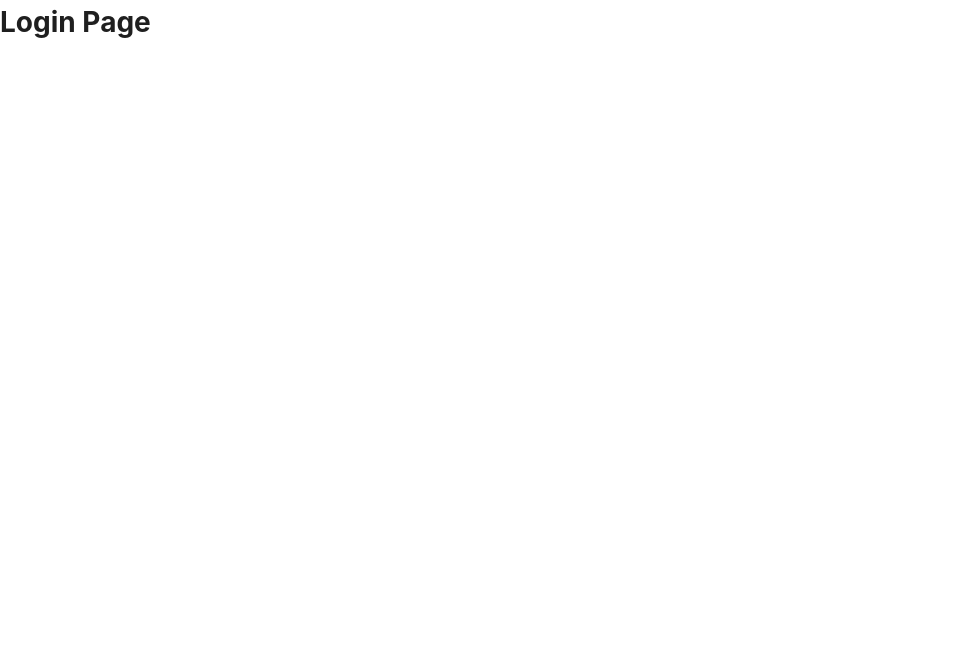
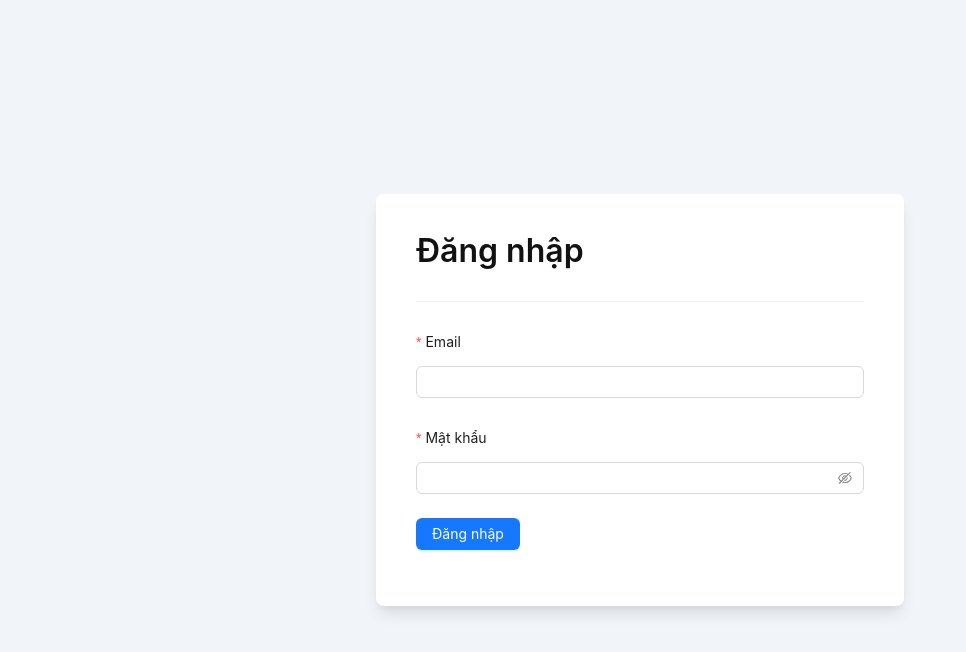
Before and after one commit to chauphuxd/book-fe, a React (Vite) app: page /login in a window 1280 px wide. Shown: the top 652 px of the page, without its empty margins (0-966 px from the left). Built offline with nearby package versions, Linux system fonts and the light colour scheme.

Commit message:
create login

```diff
--- a/package.json
+++ b/package.json
@@ -21,6 +21,7 @@
     "react": "18.3.1",
     "react-dom": "18.3.1",
     "react-router-dom": "6.27.0",
+    "react-spinners": "0.14.1",
     "sass": "1.80.4"
   },
   "devDependencies": {
--- /dev/null
+++ b/src/components/context/app.context.tsx
@@ -0,0 +1,41 @@
+import { createContext, useContext, useState } from "react";
+
+interface IAppContext {
+    isAuthenticated: boolean;
+    setIsAuthenticated: (v: boolean) => void;
+    setUser: (v: IUser) => void
+    user: IUser | null;
+    isAppLoading: boolean;
+    setIsAppLoading: (v: boolean) => void;
+}
+
+const CurrentAppContext = createContext<IAppContext | null>(null);
+
+type TProps = {
+    children: React.ReactNode
+}
+
+export const AppProvider = (props: TProps) => {
+    const [isAuthenticated, setIsAuthenticated] = useState<boolean>(false)
+    const [user, setUser] = useState<IUser | null>(null)
+    const [isAppLoading, setIsAppLoading] = useState<boolean>(true)
+
+
+    return (
+        <CurrentAppContext.Provider value={{ isAuthenticated, user, setIsAuthenticated, setUser, isAppLoading, setIsAppLoading }}>
+            {props.children}
+        </CurrentAppContext.Provider>
+    );
+};
+
+export const useCurrentApp = () => {
+    const currentAppContext = useContext(CurrentAppContext);
+
+    if (!currentAppContext) {
+        throw new Error(
+            "useCurrentApp has to be used within <CurrentUserContext.Provider>"
+        );
+    }
+
+    return currentAppContext;
+};
--- a/src/components/layout/app.header.tsx
+++ b/src/components/layout/app.header.tsx
@@ -1,7 +1,19 @@
+import { useCurrentApp } from "components/context/app.context";
+import { useEffect } from "react";
+import { fetchAccountAPI } from "services/api";
+
 const AppHeader = () => {
+
+  const { user } = useCurrentApp();
+
+
+
   return (
     <header>
       <h1>App Header</h1>
+      <div className="">
+        {JSON.stringify(user)}
+      </div>
     </header>
   );
 }
--- a/src/layout.tsx
+++ b/src/layout.tsx
@@ -1,11 +1,39 @@
 import { Outlet } from "react-router-dom";
 import AppHeader from "./components/layout/app.header";
+import { fetchAccountAPI } from "services/api";
+import { useCurrentApp } from "components/context/app.context";
+import { useEffect } from "react";
+import PacmanLoader from "react-spinners/PacmanLoader";
 
 function Layout() {
+    const { setUser, setIsAuthenticated, isAppLoading, setIsAppLoading } = useCurrentApp();
+
+    useEffect(() => {
+        const fectchAccount = async () => {
+            const res = await fetchAccountAPI();
+            if (res.data) {
+                setUser(res.data.user)
+                setIsAuthenticated(true)
+            }
+            setIsAppLoading(false)
+        }
+
+        fectchAccount();
+    }, [])
     return (
         <>
-            <AppHeader/>
-            <Outlet />
+            {isAppLoading === false ?
+                <div>
+                    <AppHeader />
+                    <Outlet />
+
+                </div> :
+                <div style={{ position: "fixed", top: "50%", left: "50%", transform: "translate(-50%, -50%)" }}>
+                    <PacmanLoader
+                        color="#36d6b4"
+                        size={30}
+                    />
+                </div>}
         </>
     );
 }
--- a/src/main.tsx
+++ b/src/main.tsx
@@ -9,6 +9,7 @@ import AboutPage from "pages/client/about.tsx";
 import LoginPage from "pages/client/auth/login.tsx";
 import RegisterPage from "pages/client/auth/register.tsx";
 import "styles/global.scss";
+import { AppProvider } from "components/context/app.context.tsx";
 const router = createBrowserRouter([
     {
         path: "/",
@@ -38,7 +39,9 @@ const router = createBrowserRouter([
 createRoot(document.getElementById("root")!).render(
     <StrictMode>
         <App>
-            <RouterProvider router={router} />
+            <AppProvider>
+                <RouterProvider router={router} />
+            </AppProvider>
         </App>
     </StrictMode>
 );
--- a/src/pages/client/auth/login.tsx
+++ b/src/pages/client/auth/login.tsx
@@ -1,9 +1,17 @@
-import { message } from "antd";
-import { useEffect } from "react";
-import { useLocation } from "react-router-dom";
+import { Divider, Input, message, Form, Button, FormProps, App } from "antd";
+import { useEffect, useState } from "react";
+import { Link, useNavigate } from "react-router-dom";
+import './register.scss'
+import { loginAPI } from 'services/api';
+import { useCurrentApp } from "components/context/app.context";
+
+
+type FieldType = {
+    username?: string;
+    password?: string;
+};
 
 const LoginPage = () => {
-    const location = useLocation();
 
     useEffect(() => {
         const successMessage = localStorage.getItem("successMessage");
@@ -12,10 +20,105 @@ const LoginPage = () => {
             localStorage.removeItem("successMessage");
         }
     }, []);
+
+    const navigate = useNavigate();
+    const { notification } = App.useApp();
+
+
+    const [isSubmit, setIsSubmit] = useState(false);
+    const { setIsAuthenticated, setUser } = useCurrentApp()
+
+
+    const onFinish: FormProps<FieldType>["onFinish"] = async (values) => {
+        setIsSubmit(true)
+        console.log(values)
+        const res = await loginAPI(values)
+        //success
+        if (res.data) {
+            setIsAuthenticated(true)
+            setUser(res.data.user)
+            const token = res.data.access_token;
+            localStorage.setItem('access_token', token);
+            localStorage.setItem("successMessage", "Đăng nhập thành công");
+            navigate('/')
+        } else {
+            notification.error({
+                message: 'Có lỗi xảy ra',
+                description:
+                    res.message && Array.isArray(res.message) ? res.message[0] : res.message,
+                duration: 2
+
+            })
+        }
+
+        setIsSubmit(false)
+    };
+
     return (
         <div>
-            <h1>Login Page</h1>
-        </div>
+            <div className="login-page">
+                <main className="main">
+                    <div className="container">
+                        <section className="wrapper">
+                            <div className="heading">
+                                <h2 className="text text-large">
+                                    Đăng nhập
+                                </h2>
+                                <Divider />
+                            </div>
+                            <Form
+                                name="form-register"
+                                onFinish={onFinish}
+                                autoComplete="off"
+                            >
+                                <Form.Item<FieldType>
+                                    labelCol={{ span: 24 }} //whole column
+                                    label="Email"
+                                    name="username"
+                                    rules={[
+
+                                        {
+                                            required: true,
+                                            message:
+                                                "Tài khoản không được để trống!"
+                                        },
+                                        { type: "email", message: "Email không đúng định dạng" }
+
+                                    ]}
+                                >
+                                    <Input />
+                                </Form.Item>
+
+                                <Form.Item<FieldType>
+                                    labelCol={{ span: 24 }} //whole column
+                                    label="Mật khẩu"
+                                    name="password"
+                                    rules={[
+                                        {
+                                            required: true,
+                                            message:
+                                                "Mật khẩu không được để trống!",
+                                        },
+                                    ]}
+                                >
+                                    <Input.Password />
+                                </Form.Item>
+
+                                <Form.Item>
+                                    <Button
+                                        type="primary"
+                                        htmlType="submit"
+                                        loading={isSubmit}
+                                    >
+                                        Đăng nhập
+                                    </Button>
+                                </Form.Item>
+                            </Form>
+                        </section>
+                    </div>
+                </main>
+            </div >
+        </div >
     );
 };
 export default LoginPage;
--- a/src/pages/client/auth/register.scss
+++ b/src/pages/client/auth/register.scss
@@ -17,7 +17,8 @@
         0 4px 6px -2px rgba(0, 0, 0, 0.05);
 }
 
-.register-page {
+.register-page,
+.login-page {
     color: var(--color-black);
     background: var(--color-light);
 
--- a/src/pages/client/auth/register.tsx
+++ b/src/pages/client/auth/register.tsx
@@ -3,7 +3,7 @@ import { App, FormProps } from 'antd';
 import { Button, Divider, Form, Input } from 'antd';
 import "./register.scss";
 import { Link, useNavigate } from "react-router-dom";
-import { loginAPI, registerAPI } from 'services/api';
+import { registerAPI } from 'services/api';
 
 
 type FieldType = {
--- a/src/pages/client/home.tsx
+++ b/src/pages/client/home.tsx
@@ -1,4 +1,16 @@
+import { message } from "antd";
+import { useEffect } from "react";
+
 const HomePage = () => {
+
+
+    useEffect(() => {
+        const successMessage = localStorage.getItem("successMessage");
+        if (successMessage) {
+            message.success(successMessage);
+            localStorage.removeItem("successMessage");
+        }
+    }, []);
     return (
         <div>
             <h1>Home Page</h1>
--- a/src/services/api.ts
+++ b/src/services/api.ts
@@ -1,12 +1,25 @@
 import axios from "services/axios.customize"
 
 
-export const loginAPI = (username: string, password: string) => {
+export const loginAPI = (values: { [key: string]: any }) => {
     const urlBackEnd = "/api/v1/auth/login"
-    return axios.post<IBackendRes<ILogin>>(urlBackEnd, { username, password })
+    return axios.post<IBackendRes<ILogin>>(urlBackEnd, values, {
+        headers: {
+            delay: 2000
+        }
+    })
 }
 
 export const registerAPI = (values: { [key: string]: any }) => {
     const urlBackEnd = "/api/v1/user/register"
     return axios.post<IBackendRes<IRegister>>(urlBackEnd, values)
 }
+
+export const fetchAccountAPI = () => {
+    const urlBackEnd = "/api/v1/auth/account"
+    return axios.get<IBackendRes<IFetchAccount>>(urlBackEnd, {
+        headers: {
+            delay: 3000
+        }
+    })
+}
--- a/src/services/axios.customize.ts
+++ b/src/services/axios.customize.ts
@@ -7,6 +7,9 @@ const instance = axios.create({
 // Add a request interceptor
 instance.interceptors.request.use(function (config) {
     // Do something before request is sent
+    const token = localStorage.getItem("access_token");
+    const auth = token ? `Bearer ${token}` : '';
+    config.headers['Authorization'] = auth;
     return config;
 }, function (error) {
     // Do something with request error
```
Also changed, not shown: src/types/global.d.ts (+13 -0 lines), 1 other file (tests, documents, lock files or other folders).
